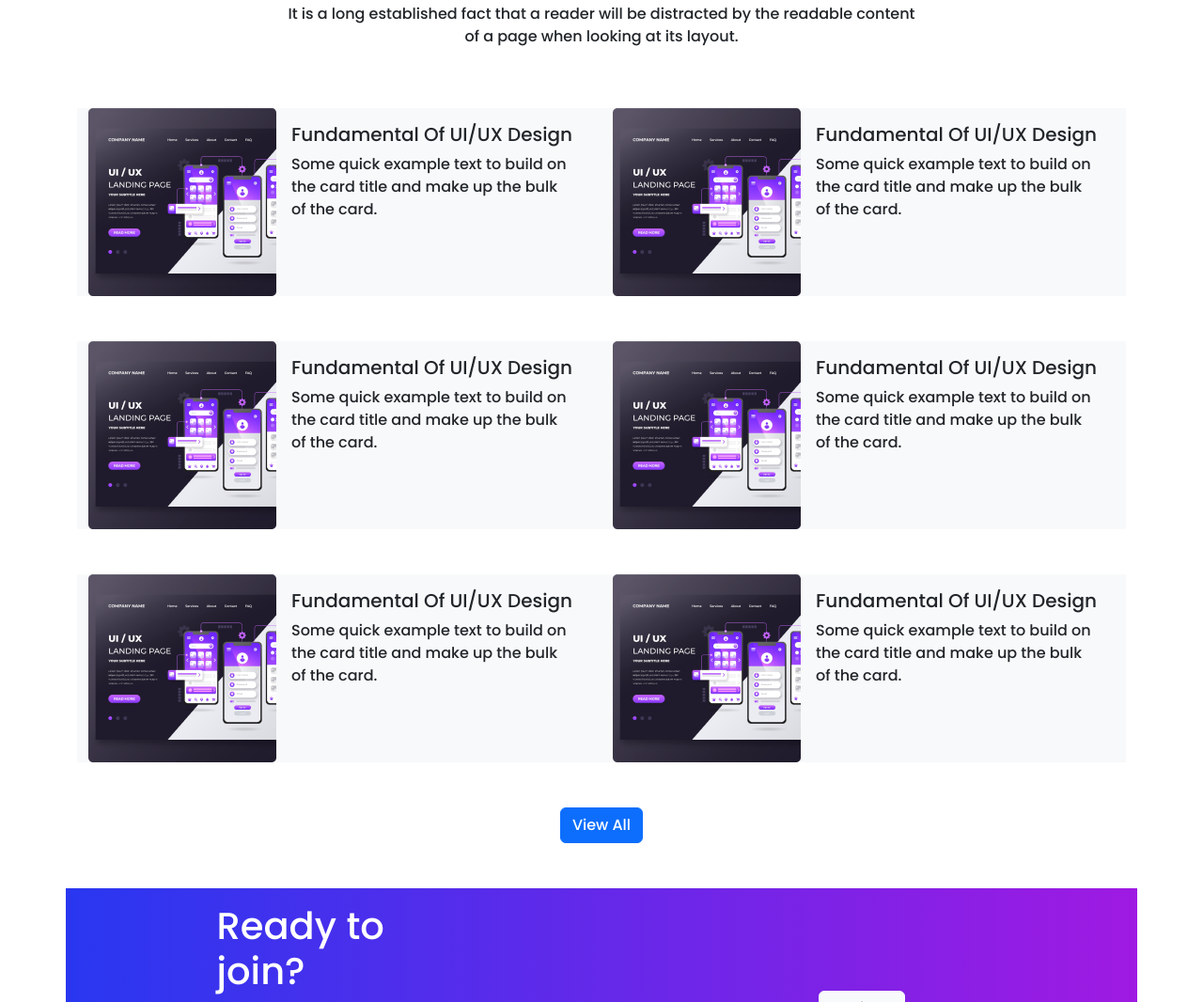
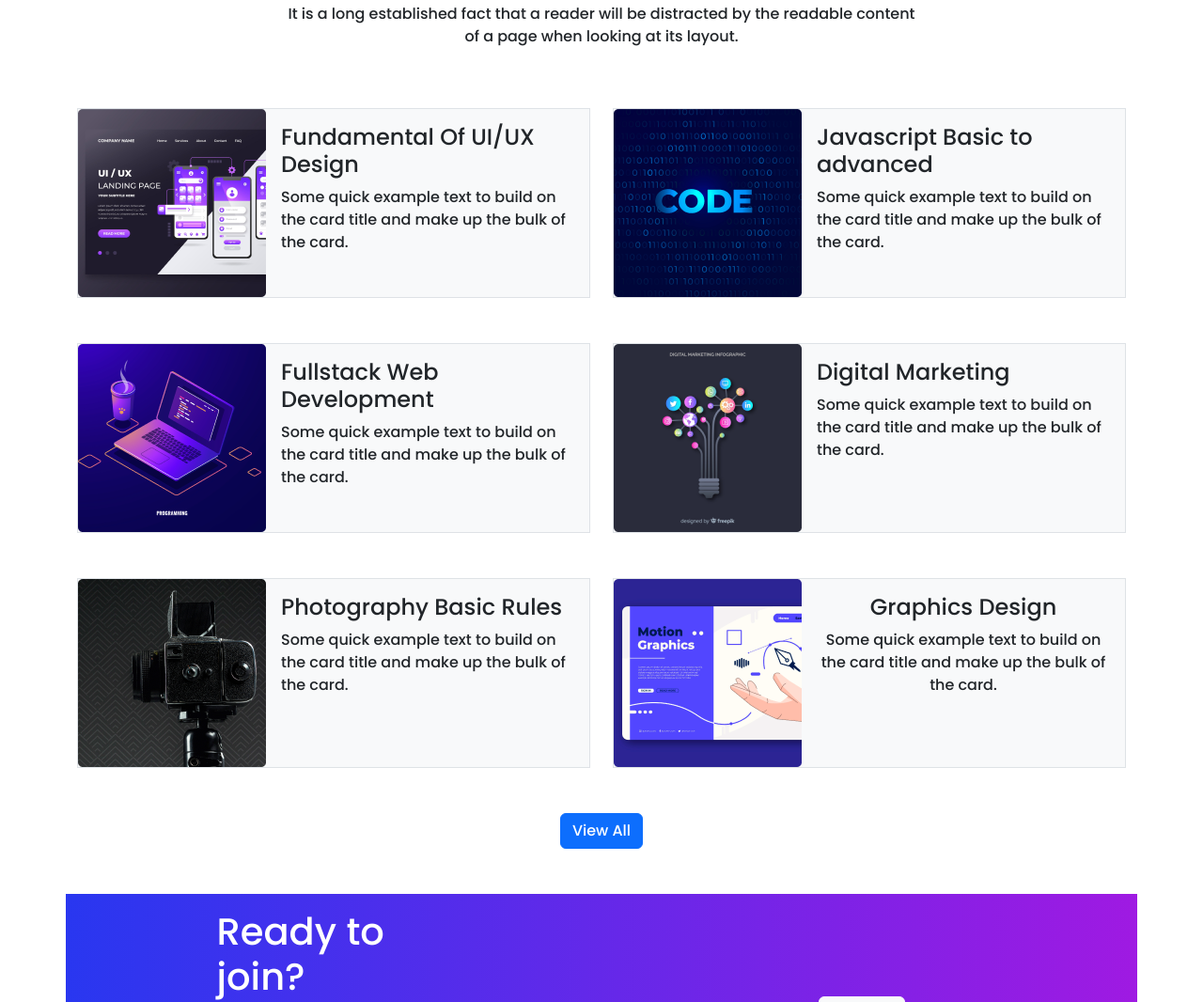
Before and after one commit to arpangupta555/edTech, a plain HTML site: page index.html in a window 1280 px wide. Shown: the part 739-1805 px from the top of the page at 94% size. Drawn offline with nearby package versions, Linux system fonts and the light colour scheme.

Commit message:
third commit

```diff
--- a/index.html
+++ b/index.html
@@ -16,7 +16,7 @@
     <header class="container">
         <nav class="navbar navbar-expand-lg bg-light">
             <div class="container-fluid">
-                <a class="navbar-brand" href="#">EdNation</a>
+                <a class="navbar-brand" href="#">EduNation</a>
                 <button class="navbar-toggler" type="button" data-bs-toggle="collapse" data-bs-target="#navbarNav"
                     aria-controls="navbarNav" aria-expanded="false" aria-label="Toggle navigation">
                     <span class="navbar-toggler-icon"></span>
@@ -55,8 +55,8 @@
                         <div
                             class="carousel-caption d-flex flex-column justify-content-center align-items-center h-100">
                             <h2>Get Started Digital Learning</h2>
-                            <p>It is a long established fact that a reader will be distracted by the readable content of
-                                a page when looking at its layout.</p>
+                            <p>Some quick example text to build on the card title
+                                and make up the bulk of the card..</p>
                             <button type="button" class="btn btn-primary">Get Started</button>
                         </div>
                     </div>
@@ -65,8 +65,8 @@
                         <div
                             class="carousel-caption d-flex flex-column justify-content-center align-items-center h-100">
                             <h2>Get Started Digital Learning</h2>
-                            <p>It is a long established fact that a reader will be distracted by the readable content of
-                                a page when looking at its layout.</p>
+                            <p>Some quick example text to build on the card title
+                                and make up the bulk of the card..</p>
                             <button type="button" class="btn btn-primary">Get Started</button>
                         </div>
                     </div>
@@ -75,8 +75,8 @@
                         <div
                             class="carousel-caption d-flex flex-column justify-content-center align-items-center h-100">
                             <h2>Get Started Digital Learning</h2>
-                            <p>It is a long established fact that a reader will be distracted by the readable content of
-                                a page when looking at its layout.</p>
+                            <p>Some quick example text to build on the card title
+                                and make up the bulk of the card..</p>
                             <button type="button" class="btn btn-primary">Get Started</button>
                         </div>
                     </div>
@@ -103,85 +103,93 @@
                     of
                     a page when looking at its layout.</p>
             </div>
-            <div class="container overflow-hidden mt-5">
+            <div class="mt-5">
                 <div class="row gy-5">
-                    <div class="col-lg-6 col-md-12 d-flex flex-row bg-light">
+                    <div class="col-12 col-lg-6 col-md-12">
+                        <div class="border d-flex flex-column flex-md-row flex-lg-row bg-light">
                             <div>
                                 <img class="" src="images/course/course-1.png" alt="">
                             </div>
                             <div class="p-3">
-                            <h5 class="text-wrap">Fundamental Of UI/UX Design</h5>
+                                <h4 class="text-wrap">Fundamental Of UI/UX Design</h4>
                                 <p class="text-wrap">Some quick example text to build on the card title and make up
                                     the
                                     bulk
                                     of the card.</p>
                             </div>
-
                         </div>
-                    <div class="col-lg-6 col-md-12 d-flex flex-row bg-light">
+                    </div>
+                    <div class="col-12 col-lg-6 col-md-12">
+                        <div class="border d-flex flex-column flex-md-row flex-lg-row bg-light">
                             <div>
-                            <img class="" src="images/course/course-1.png" alt="">
+                                <img class="" src="images/course/course-2.png" alt="">
                             </div>
                             <div class="p-3">
-                            <h5 class="text-wrap">Fundamental Of UI/UX Design</h5>
+                                <h4 class="text-wrap">Javascript Basic to advanced
+                                </h4>
                                 <p class="text-wrap">Some quick example text to build on the card title and make up
                                     the
                                     bulk
                                     of the card.</p>
                             </div>
-
                         </div>
-                    <div class="col-lg-6 col-md-12 d-flex flex-row bg-light">
+                    </div>
+                    <div class="col-12 col-lg-6 col-md-12">
+                        <div class="border d-flex flex-column flex-md-row flex-lg-row bg-light">
                             <div>
-                            <img class="" src="images/course/course-1.png" alt="">
+                                <img class="" src="images/course/course-3.png" alt="">
                             </div>
                             <div class="p-3">
-                            <h5 class="text-wrap">Fundamental Of UI/UX Design</h5>
+                                <h4 class="text-wrap">Fullstack Web Development</h4>
                                 <p class="text-wrap">Some quick example text to build on the card title and make up
                                     the
                                     bulk
                                     of the card.</p>
                             </div>
+                        </div>
+                    </div>
 
-                    </div>
-                    <div class="col-lg-6 col-md-12 d-flex flex-row bg-light">
+                    <div class="col-12 col-lg-6 col-md-12">
+                        <div class="border d-flex flex-column flex-md-row flex-lg-row bg-light">
                             <div>
-                            <img class="" src="images/course/course-1.png" alt="">
+                                <img class="" src="images/course/course-4.png" alt="">
                             </div>
                             <div class="p-3">
-                            <h5 class="text-wrap">Fundamental Of UI/UX Design</h5>
+                                <h4 class="text-wrap">Digital Marketing</h4>
                                 <p class="text-wrap">Some quick example text to build on the card title and make up
                                     the
                                     bulk
                                     of the card.</p>
                             </div>
-
                         </div>
-                    <div class="col-lg-6 col-md-12 d-flex flex-row bg-light">
+                    </div>
+                    <div class="col-12 col-lg-6 col-md-12 d-none d-sm-block">
+                        <div class="border d-flex flex-column flex-md-row flex-lg-row bg-light">
                             <div>
-                            <img class="" src="images/course/course-1.png" alt="">
+                                <img class="" src="images/course/course-5.png" alt="">
                             </div>
                             <div class="p-3">
-                            <h5 class="text-wrap">Fundamental Of UI/UX Design</h5>
+                                <h4 class="text-wrap">Photography Basic Rules</h4>
                                 <p class="text-wrap">Some quick example text to build on the card title and make up
                                     the
                                     bulk
                                     of the card.</p>
                             </div>
-
                         </div>
-                    <div class="col-lg-6 col-md-12 d-flex flex-row bg-light">
+                    </div>
+                    <div class="col-12 col-lg-6 col-md-12 d-none d-sm-block">
+                        <div class="border d-flex flex-column flex-md-row flex-lg-row bg-light">
                             <div>
-                            <img class="" src="images/course/course-1.png" alt="">
+                                <img class="" src="images/course/course-6.png" alt="">
                             </div>
-                        <div class="p-3">
-                            <h5 class="text-wrap">Fundamental Of UI/UX Design</h5>
+                            <div class="p-3 text-center">
+                                <h4 class="text-wrap">Graphics Design</h4>
                                 <p class="text-wrap">Some quick example text to build on the card title and make up
                                     the
                                     bulk
                                     of the card.</p>
                             </div>
-
+                        </div>
                     </div>
 
                 </div>
@@ -194,9 +202,9 @@
         <section class="container">
             <div class="description-container background-gradient row d-flex justify-center align-center p-3 mt-5">
                 <div class="col-md-6 d-flex flex-column justify-content-center align-items-center">
-                    <h5 class="w-50 text-white mb-3 fs-1">
+                    <h4 class="w-50 text-white mb-3 fs-1">
                         Ready to join?
-                    </h5>
+                    </h4>
                     <p class="w-50 text-white">
                         It is a long established fact that a reader will be distracted by the readable content of a page
                         when looking at its layout.
@@ -211,7 +219,7 @@
                         <div class="modal-dialog">
                             <div class="modal-content">
                                 <div class="modal-header">
-                                    <h5 class="modal-title" id="exampleModalLabel">Register Here</h5>
+                                    <h4 class="modal-title" id="exampleModalLabel">Register Here</h4>
                                     <button type="button" class="btn-close" data-bs-dismiss="modal"
                                         aria-label="Close"></button>
                                 </div>
```
Also changed, not shown: images/cover/cover-1.png, images/cover/cover-2.png. Lines whose indentation alone changed are shown as unchanged.
